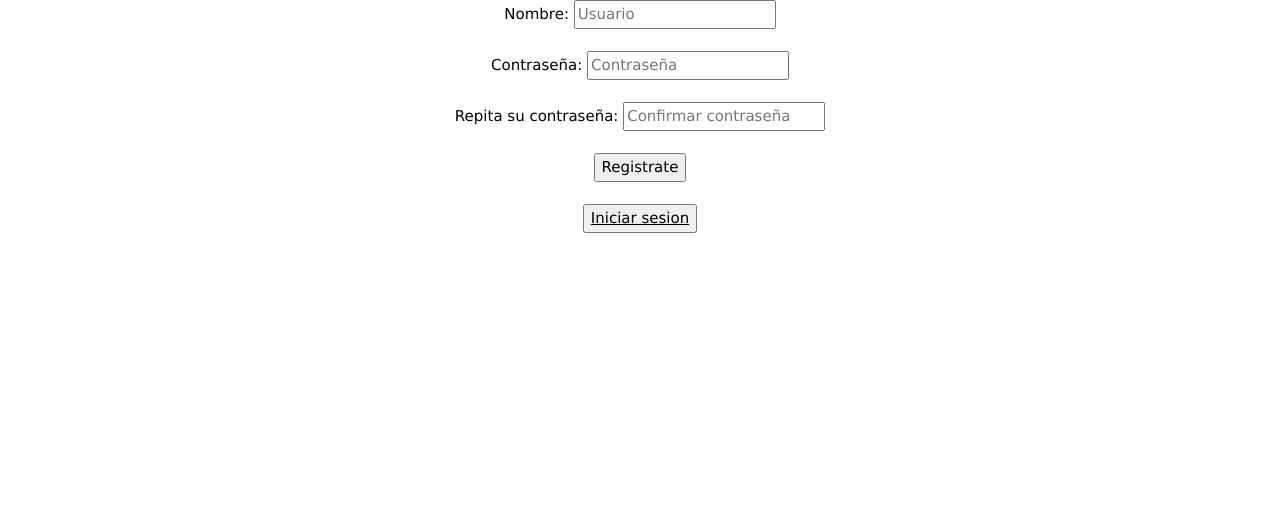
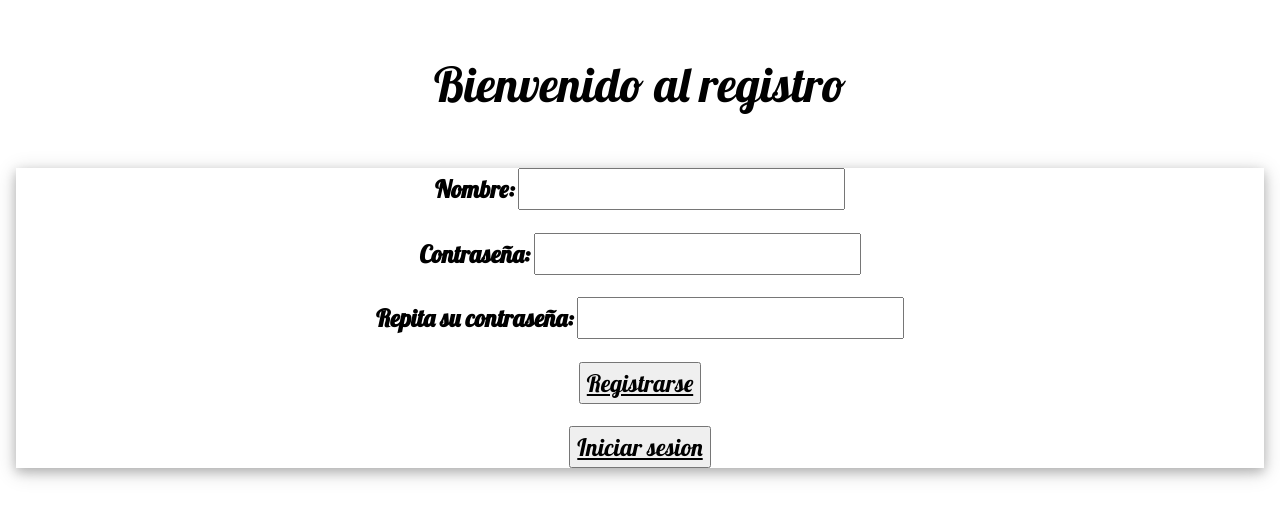
Before and after one commit to Gallo-Claudio/GauchoRocket, a PHP site: page /registro.php in a window 1280 px wide. Shown: the top 519 px of the page. Run offline with PHP 8.4, Linux system fonts and the light colour scheme.

Commit message:
estilo registro

```diff
--- a/login.php
+++ b/login.php
@@ -15,9 +15,8 @@ if (isset($_POST['enviar'])) {
         header("location:inicio.php");
         exit();
     }else{
-        echo "error al iniciar sesion";
+        echo "Error al iniciar sesion";
     }
-
 }
 
 ?>
--- a/registro.php
+++ b/registro.php
@@ -30,20 +30,40 @@ if ($array['user'] > 0) {
     <meta charset="UTF-8">
     <title>Iniciar sesion</title>
 </head>
+
 <meta name="viewport" content="width=device-width, initial-scale=1">
 <link rel="stylesheet" href="https://www.w3schools.com/w3css/4/w3.css">
+<link rel="stylesheet" href="https://fonts.googleapis.com/css?family=Lobster">
+<style>
+    .w3-lobster {
+        font-family: "Lobster", serif;
+    }
+</style>
 <body>
 
+<body>
+    <div class="w3-container w3-lobster">
+        <center> <p class="w3-xxxlarge">Bienvenido al registro</p></center>
+
 <center>
-    <form method="POST" action="registro.php" >
-        Nombre: <input type="text" name="usuario" placeholder="Usuario"><br><br>
-        Contraseña: <input type="password" name="clave" placeholder="Contraseña"><br><br>
-        Repita su contraseña: <input type="password" name="clave2" placeholder="Confirmar contraseña"><br><br>
-        <button type="button" onclick="login.submit()" name="enviar">Registrate</button>
+
+    <form class="w3-container w3-card-4" method="POST" action="registro.php" >
+
+        <label class="w3-xlarge"><b>Nombre:</b></label>
+        <input class="w3-xlarge" type="text" name="usuario"><br><br>
+
+        <label class="w3-xlarge"><b>Contraseña:</b></label>
+        <input class="w3-xlarge" type="password" name="clave"><br><br>
+
+        <label class="w3-xlarge"><b>Repita su contraseña:</b></label>
+        <input class="w3-xlarge" type="password" name="clave2"><br><br>
+
+        <button class="w3-xlarge" type="button" name="enviar"><a href="login.php">Registrarse</a></button><br><br>
+        <button class="w3-xlarge" type="submit" onclick="login.submit()" name="iniciosesion"><a href="login.php">Iniciar sesion</button>
     </form><br>
-    <button type="submit" name="registro"><a href="login.php">Iniciar sesion</a></button>
+
 
 </center>
-
+</div>
 </body>
 </html>
```
